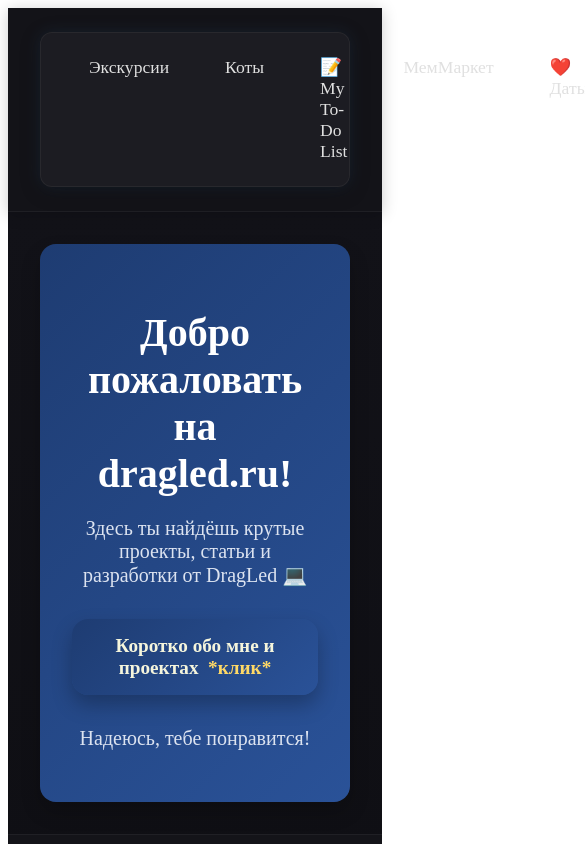
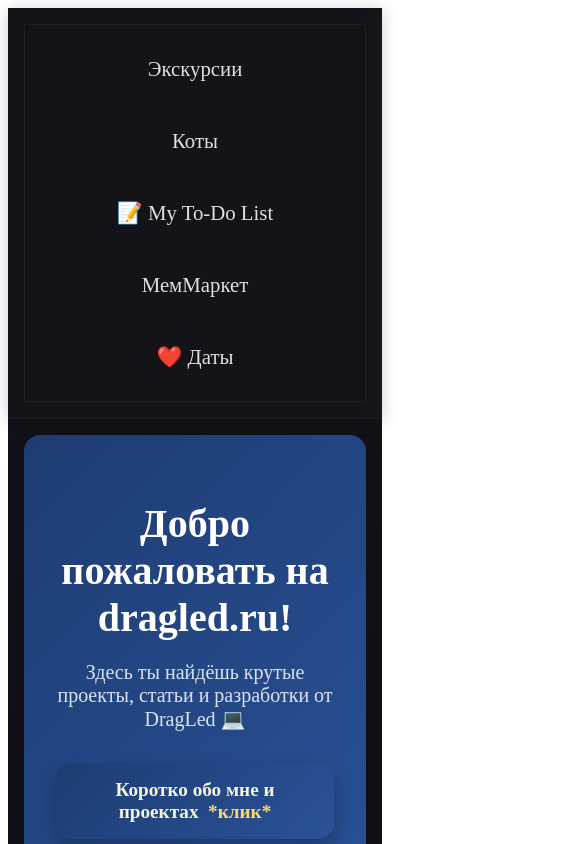
Before and after one commit to DragLed/A-collection-of-solyanka-projects-on-vue, a Vue app: page / in a window 390 px wide. Shown: the top 844 px of the page, 585 px wide, since content can reach past the window. Built offline with nearby package versions, Linux system fonts and the light colour scheme.

Commit message:
add telephone view

```diff
--- a/src/App.vue
+++ b/src/App.vue
@@ -181,4 +181,36 @@ input:focus, textarea:focus, select:focus {
   border-color: #4dabf7;
   box-shadow: 0 0 0 2px rgba(77, 171, 247, 0.2);
 }
+
+@media (max-width: 600px) {
+  .main-nav {
+    flex-direction: column;
+    gap: 1rem;
+    padding: 1rem;
+    max-width: 100%;
+    border-radius: 0;
+    box-shadow: none;
+    background: rgba(20, 20, 25, 0.95);
+  }
+
+  .nav-link {
+    font-size: 1.3rem;
+    padding: 1rem;
+    text-align: center;
+    border-radius: 0;
+  }
+
+  .nav-decoration {
+    display: none;
+  }
+
+  .app-header {
+    padding: 1rem;
+  }
+
+  .app-content {
+    padding: 1rem;
+  }
+}
+
 </style>
```
